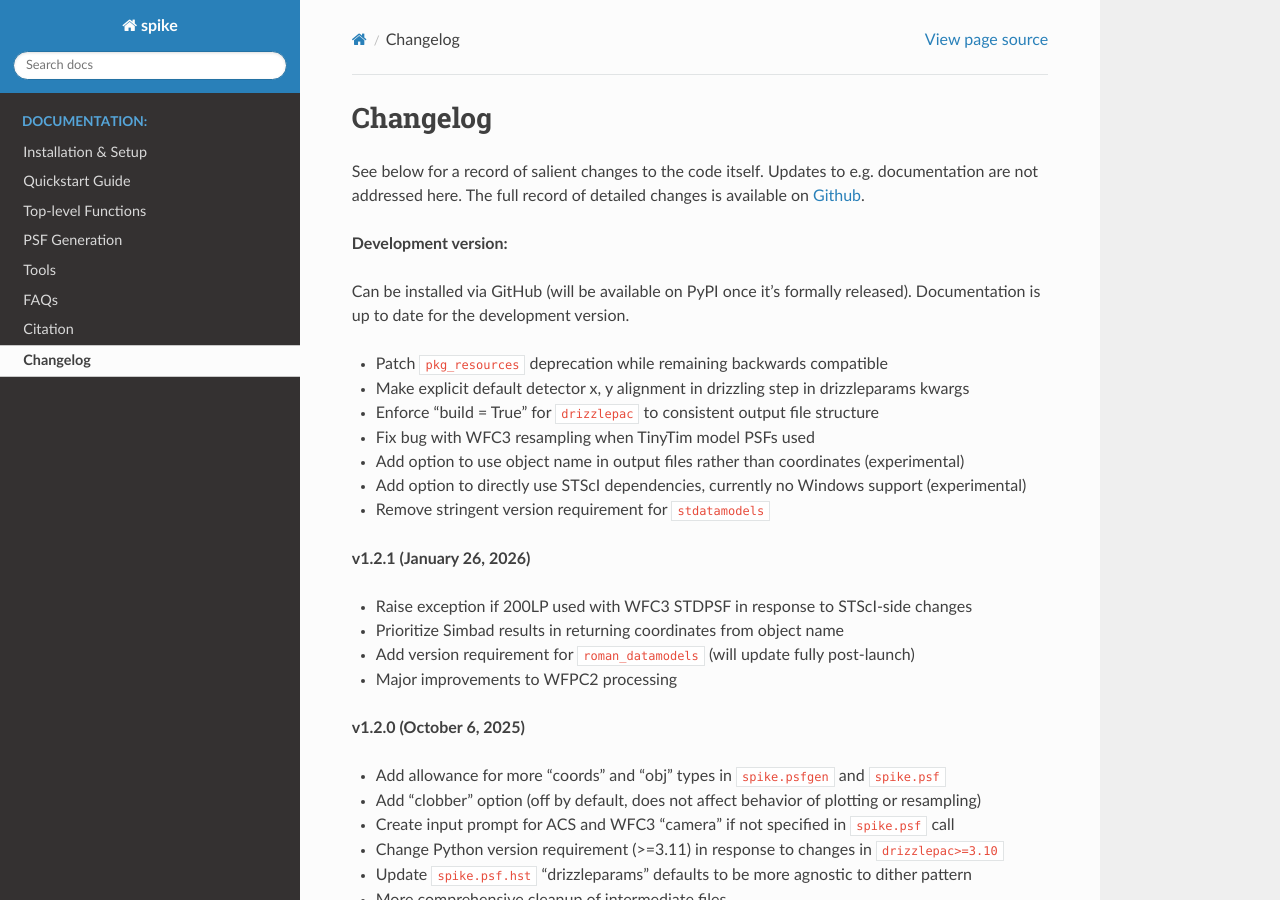
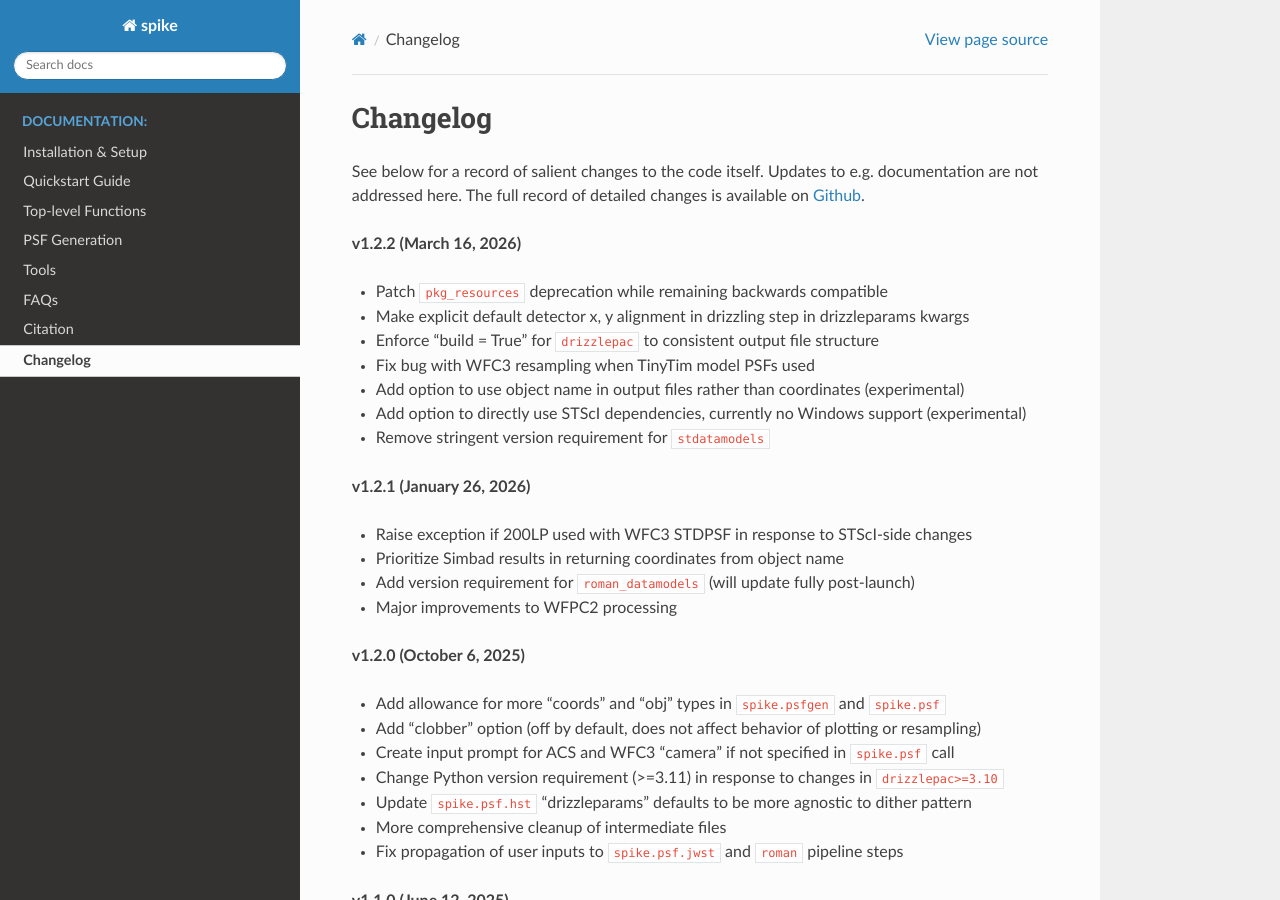
Before and after one commit to avapolzin/spike, a Sphinx documentation site: the page built from docs/changelog.rst, in a window 1280 px wide and 900 px high. Built offline with Sphinx 7.4.7 and the Read the Docs theme 3.1.0, drawn with Linux system fonts in a browser that asks for light colours; pages that are not in the unit, such as notebooks, are missing from menus.

Commit message:
formalize v1.2.2

```diff
--- a/docs/changelog.rst
+++ b/docs/changelog.rst
@@ -5,10 +5,12 @@ Changelog
 
 See below for a record of salient changes to the code itself. Updates to e.g. documentation are not addressed here. The full record of detailed changes is available on `Github <https://github.com/avapolzin/spike/commits/>`_.
 
-**Development version:**
+.. **Development version:**
 
-Can be installed via GitHub (will be available on PyPI once it's formally released).
-Documentation is up to date for the development version.
+.. Can be installed via GitHub (will be available on PyPI once it's formally released).
+.. Documentation is up to date for the development version.
+
+**v1.2.2 (March 16, 2026)**
 
 * Patch ``pkg_resources`` deprecation while remaining backwards compatible
 * Make explicit default detector x, y alignment in drizzling step in drizzleparams kwargs
--- a/docs/conf.py
+++ b/docs/conf.py
@@ -10,7 +10,7 @@ copyright = '2026, Ava Polzin'
 author = 'Ava Polzin'
 root_doc = 'index'
 
-release = '1.2.1'
+release = '1.2.2'
 
 extensions = [
 	'sphinx_rtd_theme',
```
